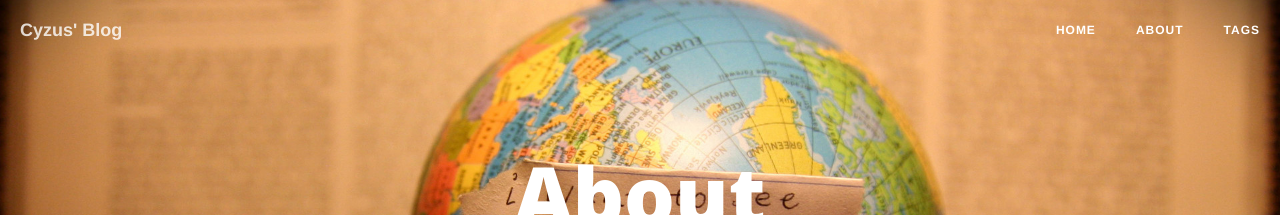
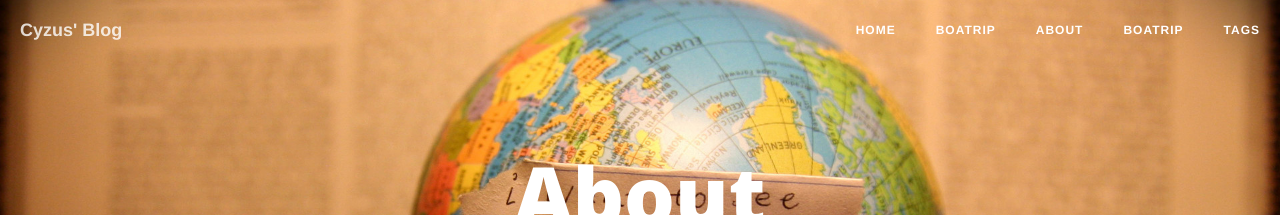
Before and after one commit to heyl1989/cyzus.github.io, a Jekyll site: the page built from about.html, in a window 1280 px wide. Shown: the top 215 px of the page. Built offline with Jekyll 4.4.1, drawn with Linux system fonts in a browser that asks for light colours; nearby versions of some CDN libraries; comment, search, counter and statistics services are not loaded.

Commit message:
link boatrip

```diff
--- a/_includes/nav.html
+++ b/_includes/nav.html
@@ -20,6 +20,9 @@
                 </li>
                 {% for page in site.pages %}{% if page.title %}
                 <li>
+				    <a href="http://cyzus.sourceforge.net/">Boatrip</a>
+				</li>
+				<li>
                     <a href="{{ page.url | prepend: site.baseurl }}">{{ page.title }}</a>
                 </li>
                 {% endif %}{% endfor %}
--- a/about.html
+++ b/about.html
@@ -11,7 +11,7 @@ header-img: "img/about-bg.jpg"
 
 <p>不折不扣的<b>电脑小白</b>，事实上做这个网站时，是如看天书一般翻阅了各种教程后，才折腾出来的</p>
 
-<p><b>死宅</b>，然而并不打DOTA，并不撸LOL，偶尔以刷手环步数的名义出去打打球，在野外极难捕获
+<p><b>死宅</b>，然而并不打DOTA，并不撸LOL，偶尔以刷手环步数的名义出去打打球，在野外极难捕获</p>
 
 <p><b>人类</b>，热衷于<del>把妹</del>，然而并没有把上过一个妹子，没事泡泡社交网络，刷刷空间微博</p>
 
```
